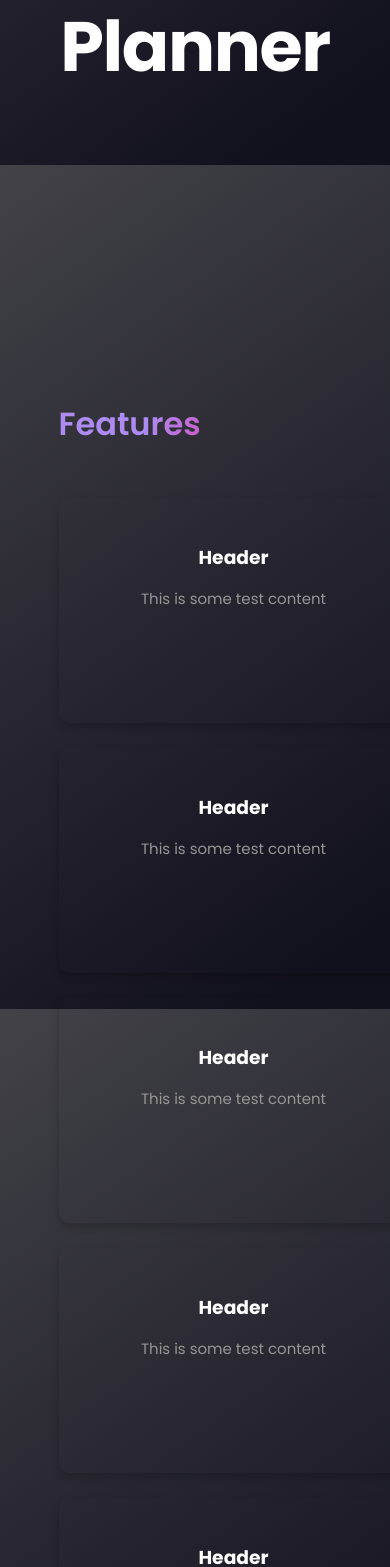
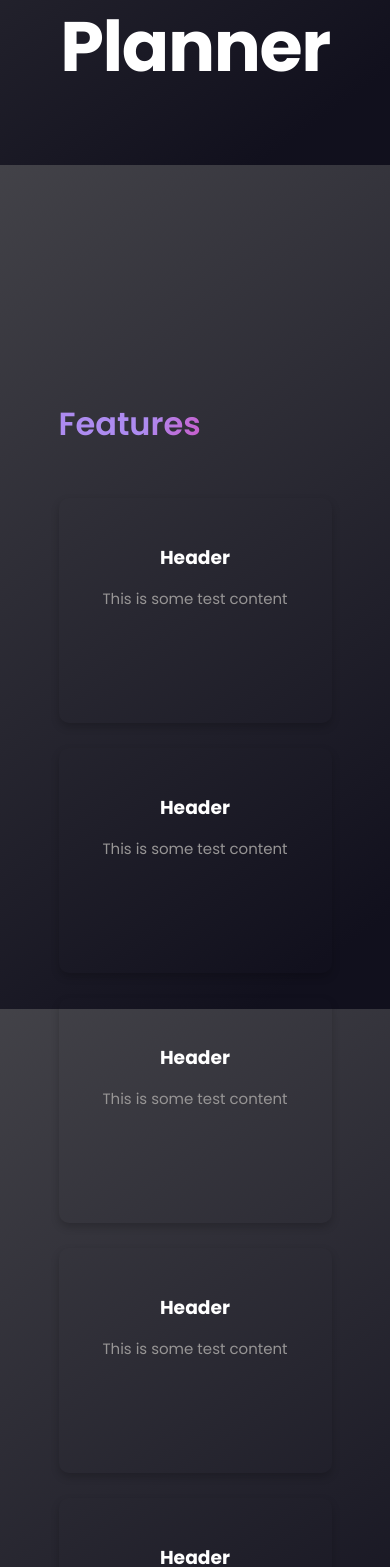
Before and after one commit to dansmith09/Build-Your-Budget, a React (Create React App) app in the folder client/: page /home in a window 390 px wide. Shown: the part 679-2246 px from the top of the page. Built offline with nearby package versions, Linux system fonts and the light colour scheme.

Commit message:
updated card responsiveness

```diff
--- a/client/src/index.css
+++ b/client/src/index.css
@@ -118,7 +118,7 @@ body {
   margin: 50px auto;
   display: grid;
   flex-wrap: wrap;
-  grid-template-columns: repeat(auto-fit, minmax(350px, 1fr));
+  grid-template-columns: repeat(auto-fit, minmax(250px, 1fr));
   grid-gap: 25px ;
 }
 .card-content {
```
